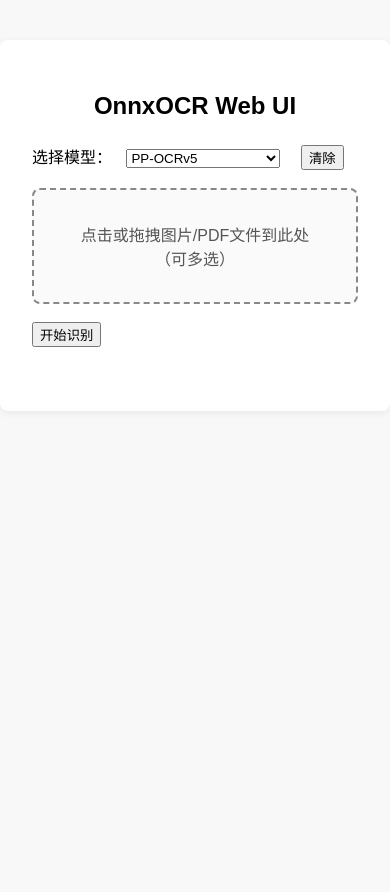
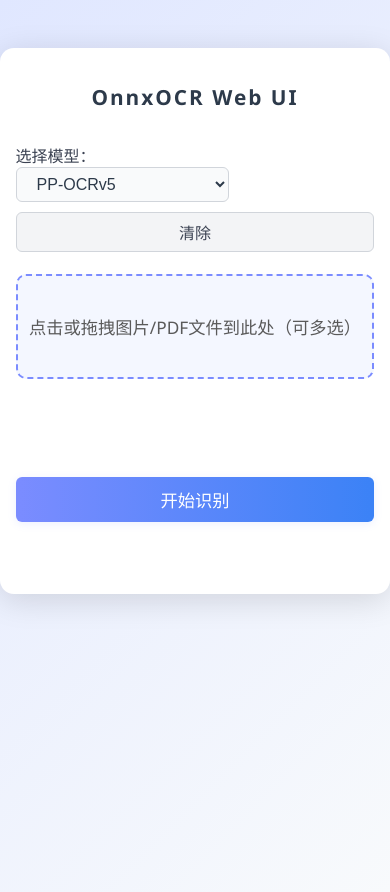
Before and after one commit to tabortao/OnnxOCR-UI, a Flask app: template templates/webui.html in a window 390 px wide. Before the commit the page ends 347 px from the top, so only its background shows below. Run offline with Flask 3, Linux system fonts and the light colour scheme; the template is opened without the code that fills it, so the values that code supplies are empty.

Commit message:
优化webui

```diff
--- /dev/null
+++ b/static/webui.css
@@ -0,0 +1,199 @@
+body {
+    font-family: 'Segoe UI', 'Microsoft YaHei', Arial, sans-serif;
+    background: linear-gradient(135deg, #e0e7ff 0%, #f8fafc 100%);
+    margin: 0;
+    min-height: 100vh;
+}
+.container {
+    max-width: 820px;
+    margin: 48px auto;
+    background: #fff;
+    border-radius: 14px;
+    box-shadow: 0 6px 32px #0002;
+    padding: 40px 36px 32px 36px;
+    position: relative;
+}
+h2 {
+    text-align: center;
+    margin-bottom: 32px;
+    font-size: 2.2rem;
+    color: #2d3a4a;
+    letter-spacing: 2px;
+}
+.form-row {
+    margin-bottom: 22px;
+    display: flex;
+    align-items: center;
+}
+.form-row.button-row {
+    justify-content: center;
+}
+.form-row label {
+    margin-right: 12px;
+    font-weight: 500;
+    color: #3b4252;
+}
+#fileInput {
+    display: none;
+}
+.drop-zone {
+    border: 2.5px dashed #7b8cff;
+    border-radius: 10px;
+    padding: 57px 0; /* 高度放大0.5倍 */
+    text-align: center;
+    color: #5a5a5a;
+    background: #f4f7ff;
+    cursor: pointer;
+    margin-bottom: 20px;
+    font-size: 1.08rem;
+    transition: background 0.2s, border-color 0.2s;
+    width: 100%;
+    display: flex;
+    align-items: center;
+    justify-content: center;
+    min-height: 120px;
+    box-sizing: border-box;
+}
+.drop-zone.dragover {
+    background: #e0eaff;
+    border-color: #3b82f6;
+}
+#resultArea {
+    margin-top: 32px;
+}
+.result-block {
+    background: #f7faff;
+    border-radius: 8px;
+    padding: 16px 18px;
+    margin-bottom: 14px;
+    border-left: 4px solid #7b8cff;
+    box-shadow: 0 1px 4px #0001;
+    display: flex;
+    align-items: flex-start;
+    gap: 18px;
+}
+.result-block .ocr-image-preview {
+    max-width: 160px;
+    max-height: 120px;
+    border-radius: 6px;
+    box-shadow: 0 1px 6px #0002;
+    object-fit: contain;
+    background: #fff;
+    margin-right: 8px;
+}
+.result-block .ocr-text-content {
+    flex: 1;
+    min-width: 0;
+}
+.result-block pre {
+    white-space: pre-wrap;
+    word-break: break-all;
+    font-size: 1.01rem;
+    color: #2d3a4a;
+    margin: 0;
+}
+#downloadBtn {
+    margin-top: 22px;
+    display: none;
+    background: linear-gradient(90deg, #7b8cff 0%, #3b82f6 100%);
+    color: #fff;
+    border: none;
+    border-radius: 6px;
+    padding: 10px 28px;
+    font-size: 1.08rem;
+    cursor: pointer;
+    box-shadow: 0 2px 8px #7b8cff22;
+    transition: background 0.2s;
+}
+#downloadBtn:hover {
+    background: linear-gradient(90deg, #3b82f6 0%, #7b8cff 100%);
+}
+#loading {
+    display: none;
+    text-align: center;
+    margin-top: 20px;
+    color: #3b82f6;
+    font-size: 1.1rem;
+}
+#fileList {
+    margin: 0;
+    padding: 0 0 0 20px;
+    color: #444;
+    font-size: 15px;
+    min-height: 24px;
+}
+#clearBtn {
+    margin-left: 18px;
+    background: #f3f4f6;
+    color: #3b4252;
+    border: 1.5px solid #d1d5db;
+    border-radius: 6px;
+    padding: 7px 18px;
+    font-size: 1rem;
+    cursor: pointer;
+    transition: background 0.2s, border-color 0.2s;
+}
+#clearBtn:hover {
+    background: #e0eaff;
+    border-color: #7b8cff;
+}
+button[type="submit"] {
+    background: linear-gradient(90deg, #7b8cff 0%, #3b82f6 100%);
+    color: #fff;
+    border: none;
+    border-radius: 6px;
+    padding: 10px 32px;
+    font-size: 1.08rem;
+    cursor: pointer;
+    box-shadow: 0 2px 8px #7b8cff22;
+    transition: background 0.2s;
+    display: block;
+    margin: 0 auto;
+}
+button[type="submit"]:hover {
+    background: linear-gradient(90deg, #3b82f6 0%, #7b8cff 100%);
+}
+select {
+    border-radius: 6px;
+    border: 1.5px solid #d1d5db;
+    padding: 7px 16px;
+    font-size: 1rem;
+    background: #f9fafb;
+    color: #2d3a4a;
+    outline: none;
+    transition: border-color 0.2s;
+}
+select:focus {
+    border-color: #7b8cff;
+}
+@media (max-width: 600px) {
+    .container {
+        padding: 18px 4vw 18px 4vw;
+    }
+    h2 {
+        font-size: 1.3rem;
+    }
+    .form-row {
+        flex-direction: column;
+        align-items: flex-start;
+    }
+    .drop-zone {
+        padding: 38px 0;
+        min-height: 80px;
+    }
+    #downloadBtn, button[type="submit"], #clearBtn {
+        width: 100%;
+        margin-left: 0;
+        margin-top: 10px;
+    }
+    .result-block {
+        flex-direction: column;
+        align-items: stretch;
+    }
+    .result-block .ocr-image-preview {
+        max-width: 100%;
+        max-height: 180px;
+        margin: 0 auto 10px auto;
+        display: block;
+    }
+}
--- a/templates/webui.html
+++ b/templates/webui.html
@@ -3,21 +3,7 @@
 <head>
     <meta charset="UTF-8" />
     <title>OnnxOCR Web UI</title>
-    <style>
-        body { font-family: sans-serif; background: #f8f8f8; margin: 0; }
-        .container { max-width: 800px; margin: 40px auto; background: #fff; border-radius: 8px; box-shadow: 0 2px 8px #0001; padding: 32px; }
-        h2 { text-align: center; margin-bottom: 24px; }
-        .form-row { margin-bottom: 18px; }
-        .form-row label { margin-right: 10px; }
-        #fileInput { display: none; }
-        .drop-zone { border: 2px dashed #888; border-radius: 8px; padding: 32px; text-align: center; color: #555; background: #fafafa; cursor: pointer; margin-bottom: 18px; }
-        .drop-zone.dragover { background: #e0eaff; }
-        #resultArea { margin-top: 24px; }
-        .result-block { background: #f4f4f4; border-radius: 6px; padding: 12px; margin-bottom: 10px; }
-        .result-block pre { white-space: pre-wrap; word-break: break-all; }
-        #downloadBtn { margin-top: 18px; display: none; }
-        #loading { display: none; text-align: center; margin-top: 16px; }
-    </style>
+    <link rel="stylesheet" href="/static/webui.css">
 </head>
 <body>
 <div class="container">
@@ -30,19 +16,21 @@
                 <option value="PP-OCRv4">PP-OCRv4</option>
                 <option value="ch_ppocr_server_v2.0">ch_ppocr_server_v2.0</option>
             </select>
-            <button type="button" id="clearBtn" style="margin-left:16px;">清除</button>
+            <button type="button" id="clearBtn">清除</button>
         </div>
         <div class="form-row">
             <div id="dropZone" class="drop-zone">点击或拖拽图片/PDF文件到此处（可多选）</div>
             <input id="fileInput" type="file" name="files" multiple accept="image/*,.pdf" />
         </div>
         <div class="form-row">
-            <ul id="fileList" style="margin:0;padding:0 0 0 18px;color:#333;font-size:14px;"></ul>
+            <ul id="fileList"></ul>
         </div>
-        <button type="submit">开始识别</button>
+        <div class="form-row button-row">
+            <button type="submit">开始识别</button>
+        </div>
     </form>
     <div style="display:flex;justify-content:flex-end;margin-top:8px;">
-        <button id="downloadBtn" style="display:none;">下载全部TXT（压缩包）</button>
+        <button id="downloadBtn">下载全部TXT（压缩包）</button>
     </div>
     <div id="loading">正在识别，请稍候...</div>
     <div id="resultArea"></div>
@@ -111,10 +99,27 @@ ocrForm.addEventListener('submit', async function(e) {
             return;
         }
         lastZipUrl = data.zip_url;
+        // 新增：构建文件名到File对象的映射
+        const fileMap = {};
+        for (const file of fileInput.files) {
+            fileMap[file.name] = file;
+        }
         data.results.forEach(r => {
             const div = document.createElement('div');
             div.className = 'result-block';
-            div.innerHTML = `<b>${r.filename}</b><pre>${r.content}</pre>`;
+            // 判断是否为图片文件
+            const ext = r.filename.split('.').pop().toLowerCase();
+            const isImage = ['jpg','jpeg','png','bmp','gif','webp'].includes(ext);
+            let imgHtml = '';
+            if (isImage && fileMap[r.filename.replace(/\.txt$/, '') + '.' + ext]) {
+                // 兼容 txt 文件名和原图名一致的情况
+                const imgFile = fileMap[r.filename.replace(/\.txt$/, '') + '.' + ext] || fileMap[r.filename.replace(/\.txt$/, '')];
+                if (imgFile) {
+                    const url = URL.createObjectURL(imgFile);
+                    imgHtml = `<img class="ocr-image-preview" src="${url}" alt="${r.filename}">`;
+                }
+            }
+            div.innerHTML = `${imgHtml ? imgHtml : ''}<div class="ocr-text-content"><b>${r.filename}</b><pre>${r.content}</pre></div>`;
             resultArea.appendChild(div);
         });
         downloadBtn.style.display = 'inline-block';
```
Also changed, not shown: docs/OnnxOCR-UI 开发说明.md (+2 -0 lines), templates/webui.css (added, +158 -0 lines).
